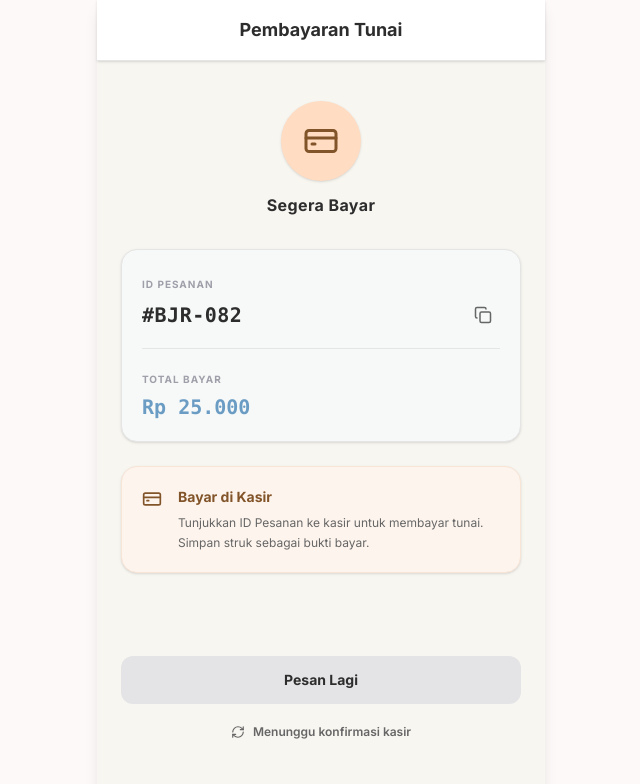
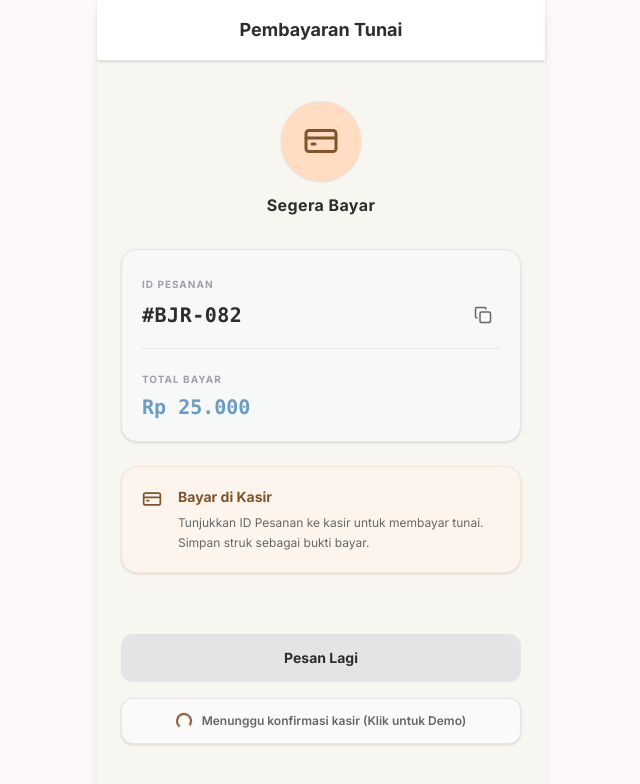
Before and after one commit to ReyyyGITHUB/self-order-burser, a Next.js app: page /table/1/payment/cash in a window 1280 px wide. Shown: the top 784 px of the page, without its empty margins (319-959 px from the left). Built offline with nearby package versions, Linux system fonts and the light colour scheme.

Commit message:
style: rapikan layout spinner, tengahkan teks status konfirmasi kasir & qris

```diff
--- a/src/app/table/[id]/payment/cash/page.tsx
+++ b/src/app/table/[id]/payment/cash/page.tsx
@@ -158,14 +158,16 @@ export default function CashPaymentPage() {
             Pesan Lagi
           </button>
 
-          {/* Real cashier status checking simulator */}
+          {/* Real cashier status checking simulator styled as a premium centered status card */}
           <button
             onClick={handleConfirmKasir}
             disabled={confirming}
-            className="w-full flex items-center justify-center gap-2 text-xs font-semibold text-text-secondary hover:text-text-primary transition-colors cursor-pointer disabled:opacity-50 py-1"
+            className="w-full py-3.5 px-4 flex items-center justify-center gap-2.5 text-xs font-semibold text-text-secondary bg-zinc-50 hover:bg-zinc-100 border border-border-subtle rounded-xl shadow-sm transition-all active:scale-[0.99] disabled:opacity-80"
           >
-            <RefreshCw className={`w-3.5 h-3.5 text-text-secondary ${confirming ? "animate-spin" : ""}`} />
-            <span>{confirming ? "Mengecek status..." : "Menunggu konfirmasi kasir"}</span>
+            <div className="w-4 h-4 border-2 border-[#825429] border-t-transparent rounded-full animate-spin flex-shrink-0"></div>
+            <span className="text-center leading-none">
+              {confirming ? "Mengecek konfirmasi..." : "Menunggu konfirmasi kasir (Klik untuk Demo)"}
+            </span>
           </button>
         </div>
       </main>
--- a/src/app/table/[id]/payment/qris/page.tsx
+++ b/src/app/table/[id]/payment/qris/page.tsx
@@ -319,9 +319,9 @@ export default function QrisPaymentPage() {
             )}
           </button>
         ) : (
-          <div className="w-full py-3 flex items-center justify-center gap-2 text-text-secondary text-[11px] font-semibold bg-zinc-100 rounded-xl flex-shrink-0 border border-border-subtle">
-            <div className="w-3.5 h-3.5 border-2 border-[#825429] border-t-transparent rounded-full animate-spin"></div>
-            <span>Menunggu pembayaran otomatis terkonfirmasi...</span>
+          <div className="w-full py-3.5 px-4 flex items-center justify-center gap-2.5 text-text-secondary text-xs font-semibold bg-zinc-50 border border-border-subtle rounded-xl flex-shrink-0 shadow-sm">
+            <div className="w-4 h-4 border-2 border-[#825429] border-t-transparent rounded-full animate-spin flex-shrink-0"></div>
+            <span className="text-center leading-none">Menunggu pembayaran otomatis terkonfirmasi...</span>
           </div>
         )}
       </main>
```
